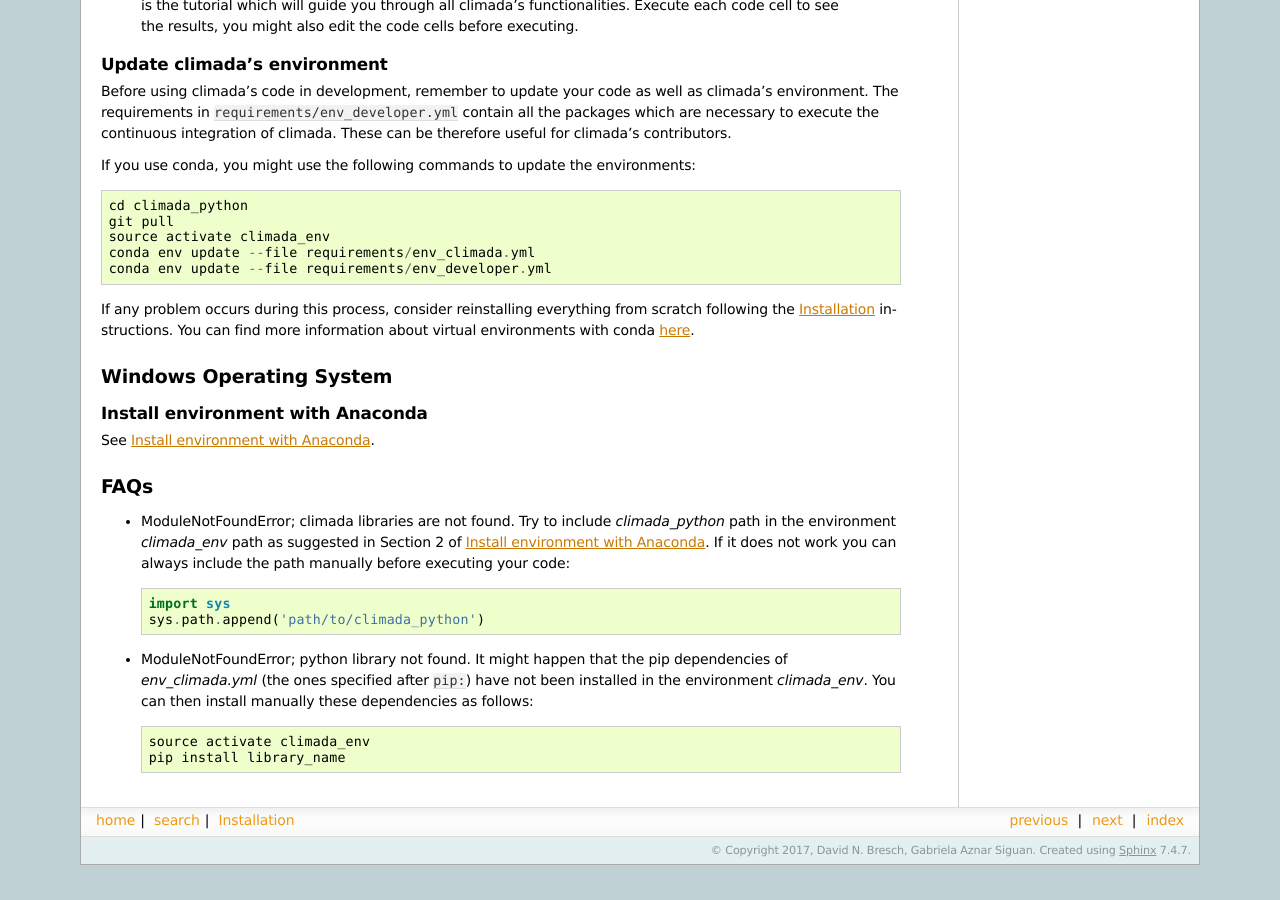
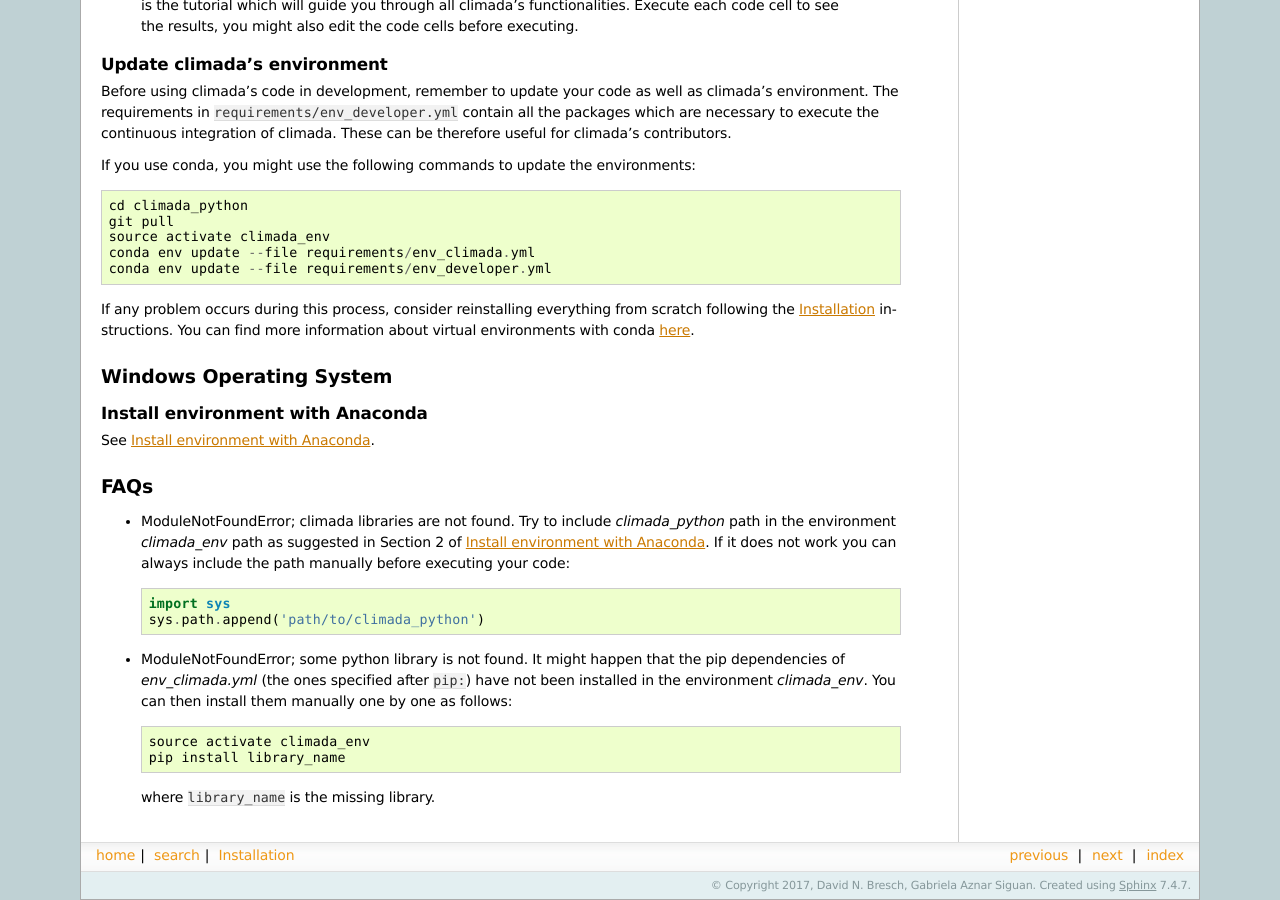
Before and after one commit to olivermarchand/climada_python, a Sphinx documentation site: the page built from doc/source/install.rst, in a window 1280 px wide and 900 px high, scrolled down 1554 px. Built offline with Sphinx 7.4.7, drawn with Linux system fonts in a browser that asks for light colours; before the commit the page ends 2419 px from its top, so only the background shows below that.

Commit message:
add explanation FAQ

```diff
--- a/doc/source/install.rst
+++ b/doc/source/install.rst
@@ -94,7 +94,9 @@ FAQs
     import sys
     sys.path.append('path/to/climada_python')
 
-* ModuleNotFoundError; python library not found. It might happen that the pip dependencies of *env_climada.yml* (the ones specified after ``pip:``) have not been installed in the environment *climada_env*. You can then install manually these dependencies as follows::
+* ModuleNotFoundError; some python library is not found. It might happen that the pip dependencies of *env_climada.yml* (the ones specified after ``pip:``) have not been installed in the environment *climada_env*. You can then install them manually one by one as follows::
 
     source activate climada_env
     pip install library_name
+
+  where ``library_name`` is the missing library.
```
